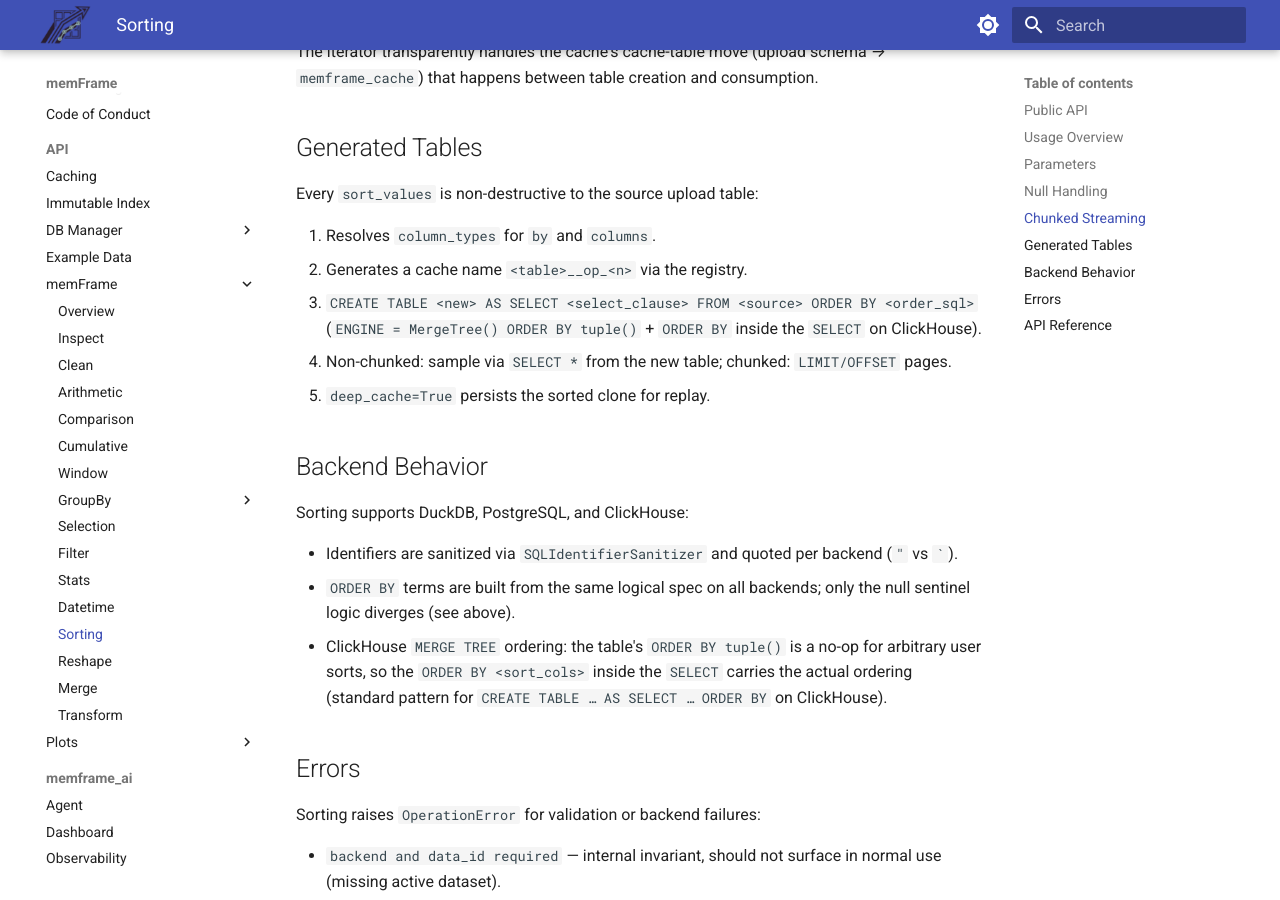
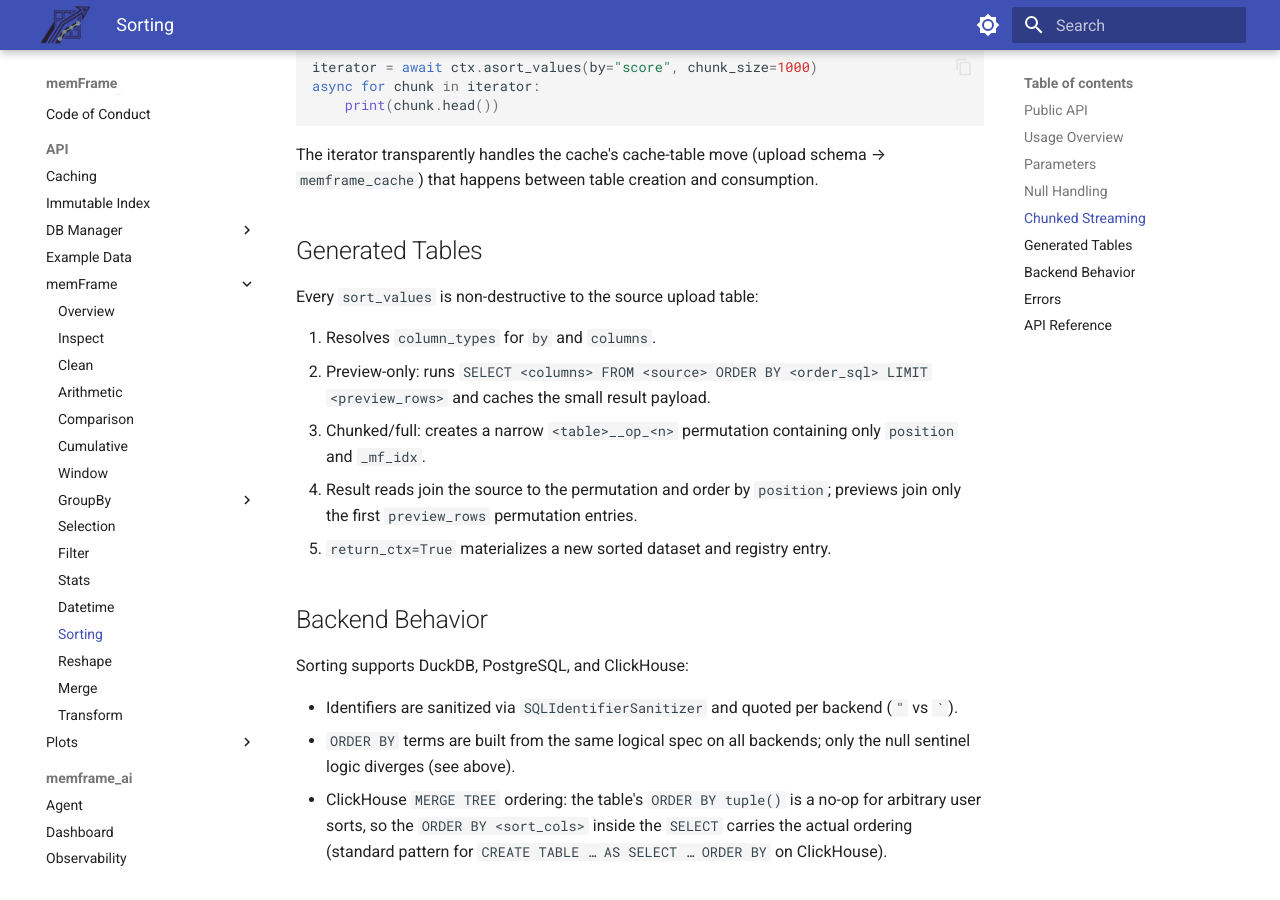
Before and after one commit to Debojit95/memFrame, an MkDocs documentation site: the page built from docs/api/sorting.md, in a window 1280 px wide and 900 px high, scrolled down 3259 px. Built offline with MkDocs 1.6.1 and Material for MkDocs 9.7.7, drawn with Linux system fonts in a browser that asks for light colours; some of the changed text lies outside the part shown.

Commit message:
docs: describe top-n sort previews and narrow permutations

````diff
--- a/docs/api/sorting.md
+++ b/docs/api/sorting.md
@@ -8,13 +8,14 @@ Source: `src/memframe/wrappers/analytix/sorting.py`
 `ContextManager`. It provides a pandas-like `sort_values` API backed by
 SQL `ORDER BY` across DuckDB, PostgreSQL, and ClickHouse.
 
-Sorting does not rewrite the source table. Direct sorts are cached as a
-write-once sorted snapshot in `memframe_cache`; the public return is an ordered
-`DataFrame` (or an async iterator when `chunk_size` is set). Pass
-`return_ctx=True` to materialize a new sorted dataset with its own
-`data_id` and `ContextManager`. That dataset is registered in
-`memframe_csv_registry`; the call is not cached, so every call creates a
-fresh context.
+Sorting does not rewrite the source table. A preview-only sort is executed as
+a bounded Top-N query and cached as a small result payload. Sorts that need
+chunking or a full result use a narrow `(position, _mf_idx)` permutation table
+and join it back to the source. The public return is an ordered `DataFrame` (or
+an async iterator when `chunk_size` is set). Pass `return_ctx=True` to
+materialize a new sorted dataset with its own `data_id` and `ContextManager`.
+That dataset is registered in `memframe_csv_registry`; the call is not cached,
+so every call creates a fresh context.
 
 Users normally call sorting directly on a dataset context returned by an upload
 operation:
@@ -73,8 +74,10 @@ async for chunk in iterator:
     process(chunk)
 ```
 
-Sorting materializes a write-once sorted snapshot (`<table>__op_<n>`) in
-`memframe_cache` when the result is cached. The public return is a sample
+Preview-only sorts execute `SELECT ... ORDER BY ... LIMIT preview_rows` and
+cache the resulting preview payload. Chunked and full-result sorts materialize
+only a narrow `<table>__op_<n>` order table in `memframe_cache`; replay joins
+that table to the source by `_mf_idx`. The public return is a sample
 `DataFrame` (or an async iterator when `chunk_size` is set); `new_table`
 metadata remains available to the cache layer.
 
@@ -139,10 +142,10 @@ consumption.
 Every `sort_values` is non-destructive to the source upload table:
 
 1. Resolves `column_types` for `by` and `columns`.
-2. Generates a cache name `<table>__op_<n>` via the registry.
-3. `CREATE TABLE <new> AS SELECT <select_clause> FROM <source> ORDER BY <order_sql>` (`ENGINE = MergeTree() ORDER BY tuple()` + `ORDER BY` inside the `SELECT` on ClickHouse).
-4. Non-chunked: sample via `SELECT *` from the new table; chunked: `LIMIT/OFFSET` pages.
-5. `deep_cache=True` persists the sorted clone for replay.
+2. Preview-only: runs `SELECT <columns> FROM <source> ORDER BY <order_sql> LIMIT <preview_rows>` and caches the small result payload.
+3. Chunked/full: creates a narrow `<table>__op_<n>` permutation containing only `position` and `_mf_idx`.
+4. Result reads join the source to the permutation and order by `position`; previews join only the first `preview_rows` permutation entries.
+5. `return_ctx=True` materializes a new sorted dataset and registry entry.
 
 ## Backend Behavior
 
````
Also changed, not shown: CHANGELOG.md (+5 -0 lines), docs/api/caching.md (+3 -3 lines), docs/api/indexing.md (+3 -5 lines).
